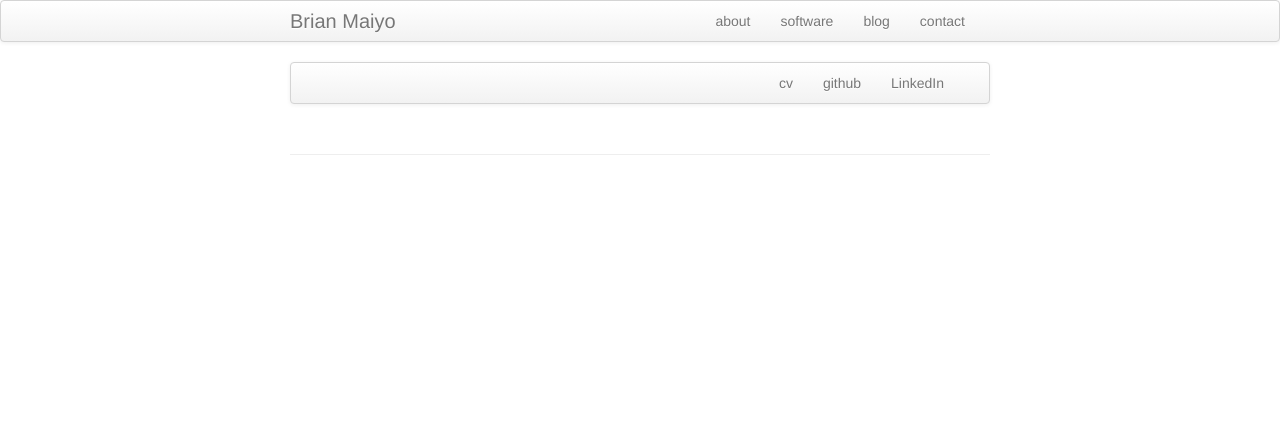
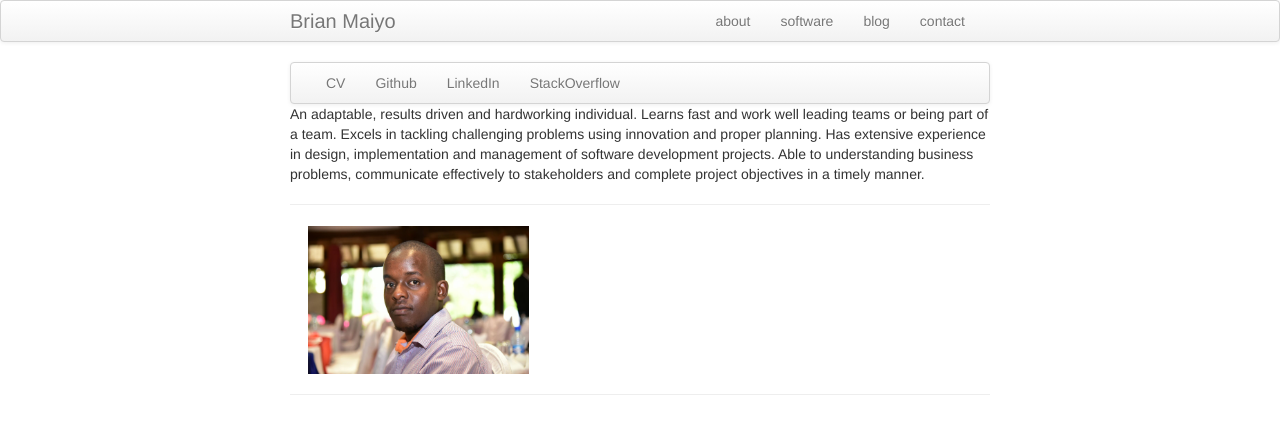
Before and after one commit to kiproping/kiproping, a Jekyll site: the page built from index.md, in a window 1280 px wide. Shown: the top 434 px of the page. Built offline with Jekyll 4.4.1, drawn with Linux system fonts in a browser that asks for light colours.

```diff
--- a/_includes/JB/analytics
+++ b/_includes/JB/analytics
@@ -3,8 +3,6 @@
 {% case site.JB.analytics.provider %}
 {% when "google" %}
   {% include JB/analytics-providers/google %}
-{% when "getclicky" %}
-  {% include JB/analytics-providers/getclicky %}
 {% when "mixpanel" %}
   {% include JB/analytics-providers/mixpanel %}
 {% when "custom" %}
--- a/_includes/themes/twitter/default.html
+++ b/_includes/themes/twitter/default.html
@@ -23,10 +23,6 @@
 		<!-- Le fav and touch icons -->
 		<link rel="SHORTCUT ICON" href="{{ BASE_PATH }}/favicon.ico"/>
 
-    <!-- atom & rss feed -->
-    <link href="{{ BASE_PATH }}{{ site.JB.atom_path }}" type="application/atom+xml" rel="alternate" title="Sitewide ATOM Feed">
-    <link href="{{ BASE_PATH }}{{ site.JB.rss_path }}" type="application/rss+xml" rel="alternate" title="Sitewide RSS Feed">
-
 	</head>
 
 	<body>
@@ -48,12 +44,9 @@
 
 			<div class="content">
 				{{ content }}
+				<hr>
 			</div>
-
-      <hr>
-
 		</div>
-
 		{% include JB/analytics %}
 	</body>
 </html>
--- a/_includes/themes/twitter/post.html
+++ b/_includes/themes/twitter/post.html
@@ -44,6 +44,5 @@
       </ul>
     </div>
     <hr>
-    {% include JB/comments %}
   </div>
 </div>
--- a/index.md
+++ b/index.md
@@ -6,11 +6,18 @@ keywords: Brian Maiyo, e-Health, BLIS.
 ---
 
 <div class="navbar">
-  <div class="navbar-inner">
-      <ul class="nav">
-          <li><a target="_blank" href="{{ BASE_PATH }}/assets/brianmaiyocv.pdf">cv</a></li>
-          <li><a target="_blank" href="https://github.com/briankip">github</a></li>
-          <li><a target="_blank" href="https://www.linkedin.com/in/brian-maiyo-0baa95b4/">LinkedIn</a></li>
-      </ul>
-  </div>
+	<div class="navbar-inner">
+		<ul class="nav"  style="float:left">
+			<li><a target="_blank" href="{{ BASE_PATH }}/assets/brianmaiyocv.pdf">CV</a></li>
+			<li><a target="_blank" href="https://github.com/briankip">Github</a></li>
+			<li><a target="_blank" href="https://www.linkedin.com/in/brian-maiyo-0baa95b4/">LinkedIn</a></li>
+			<li><a target="_blank" href="https://stackoverflow.com/users/536434/briankip">StackOverflow</a></li>
+		</ul>
+	</div>
+	<div>
+		An adaptable, results driven and hardworking individual. Learns fast and work well leading teams or being part of a team. Excels in tackling challenging problems using innovation and proper planning.
+		Has extensive experience in design, implementation and management of software development projects. Able to understanding business problems, communicate effectively to stakeholders and complete project objectives in a timely manner.
+	<hr>
+	<img class="span4" src="assets/pics/brianmaiyo.jpg">
+	</div>
 </div>
```
Also changed, not shown: _includes/JB/analytics-providers/getclicky (deleted, +0 -12 lines), _includes/JB/analytics-providers/google (+8 -9 lines), _includes/JB/analytics-providers/mixpanel (+6 -9 lines), _includes/JB/comments (deleted, +0 -16 lines), assets/pics/brianmaiyo.jpg (added). Lines whose indentation alone changed are shown as unchanged.
